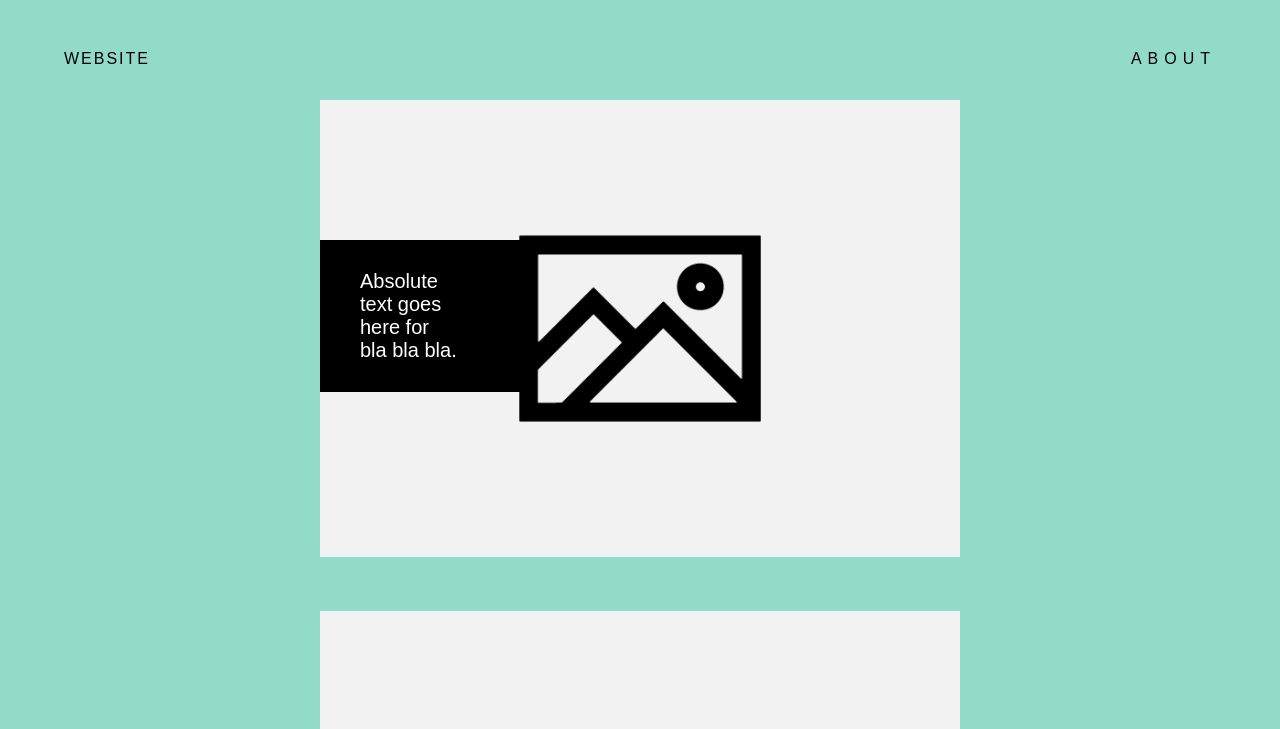
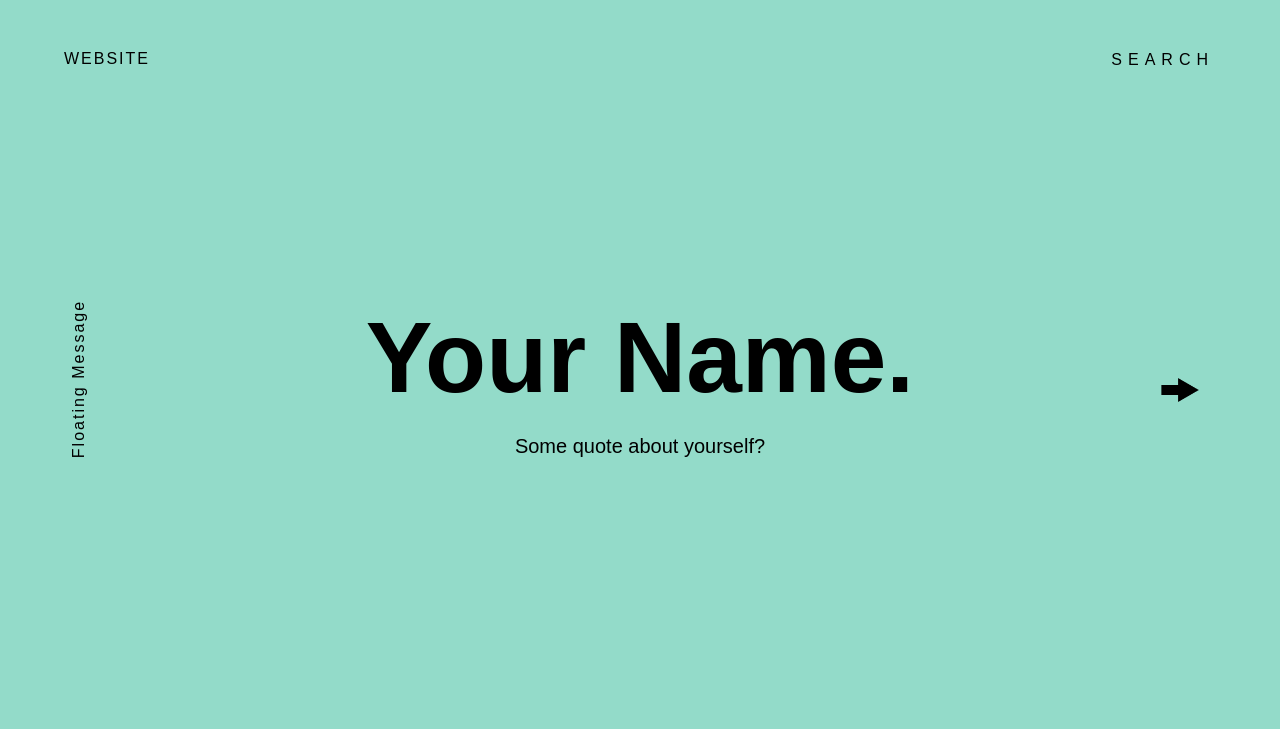
Before and after one commit to charliematina/mockup, a plain HTML site: page index.html in a window 1280 px wide. Shown: the top 729 px of the page. Drawn offline with Linux system fonts and the light colour scheme.

Commit message:
Added floating side text and arrow

```diff
--- a/SASS/style.scss
+++ b/SASS/style.scss
@@ -5,10 +5,55 @@ $nav-font-spacing : 6px;
 $nav-font-size : 16px;
 $nav-height : 50px;
 $div-conatiner-check : none;
+$main-color : #93dbc9;
 $nav-width : 100%;
+$second-color : #93dbc9;
+
+
+input[type=text] {
+	font-size: $nav-font-size;
+	letter-spacing: $nav-font-spacing;
+	color: $primary-font-color;
+	border: none;
+	background-color: $main-color;
+	text-align: right;
+	outline: none;
+}
+
+#floating-text{
+	font-size: $nav-font-size;
+	letter-spacing: 2px;
+	font-weight: 100px;
+	position: absolute;
+	margin-top: 70px;
+	margin-left: 0px;
+	color: $primary-font-color;
+	-ms-transform: rotate(-90deg); /* IE 9 */
+    -webkit-transform: rotate(-90deg); /* Safari */
+    transform: rotate(-90deg); /* Standard syntax */
+}
+
+.arrow img{
+	width: 40px;
+	position: absolute;
+	right: 80px;
+	margin-top: 70px;
+}
+
+.arrow a img{
+	-webkit-transition: width 200ms;
+
+
+}
+
+.arrow a img:hover{
+	width: 45px;
+
+}
+
 
 body{
-	background-color: #93dbc9;
+	background-color: $main-color;;
 	margin: auto;
 	width: 100%;
 	color: $primary-font-color;
@@ -29,8 +74,6 @@ nav a:hover{
 footer a{
 	text-decoration: none;
 	color: $primary-font-color;
-	transition-duration: 1.5s;
-
 }
 
 footer a:hover{
@@ -75,20 +118,23 @@ nav{
 	margin-top: $nav-height;
 }
 
+.center-container{
+	width: 100%;
+	background-color: none;
+	margin-top: 300px;
+}
+
 .absolute-text{
-	position: absolute;
-	color: white;
-	top: 0px;
-	margin-top: 240px;
-	width: 100px;
+	text-align: center;
+	color: $primary-font-color;
+	width: 100%;
+	font-size: 100px;
+	font-weight: 900;
+}
+
+.absolute-text p{
 	font-size: 20px;
-	background-color: black;
-	padding-right: 70px;
-	padding-left: 40px;
-	padding-top: 30px;
-	padding-bottom: 30px;
-
-
+	font-weight: 300;
 }
 
 footer{
@@ -120,18 +166,16 @@ footer{
 }
 
 #mid-container{
+	float: left;
 	width: 100%;
-	margin-top: 100px;
-	height: auto;
-	background-color: none;
+	margin-top: 0px;
+	background-color: red;
 }
 
 .mid-container-content{
 	width: 50%;
-	height: auto;
 	margin: 0 auto;
-	background-color: none;
-	padding-bottom: 50px;
+	background-color: blue;
 }
 
 .mid-container-content img{
--- a/index.html
+++ b/index.html
@@ -8,26 +8,32 @@
 </head>
 <body>
     <div id="master">
+        <div id="floating-text">
+            Floating Message
+        </div>
+        <div class="arrow"><a href="#"><img src="images/arrow-01.png"></a></div>
+    </div>
+        <div class="center-container">
+
+            <div class="absolute-text">
+               Your Name.
+               <p>Some quote about yourself?</p>
+            </div>
+        </div>
         <nav>
             <div id="nav-content">
                 <div id="nav-logo">
                     WEBSITE
                 </div>
                 <div id="nav-menu">
-                    <a href="#">ABOUT</a>
+                    <form>
+                        <input type="text" value="SEARCH">
+                    </form>
                 </div>
             </div>
         </nav>
         <div id="mid-container">
             <div class="mid-container-content">
-             <div class="absolute-text">Absolute text goes here for bla bla bla.</div>
-                <img src="images/placeholder.png">
-            </div>
-            <div class="mid-container-content">
-                <img src="images/placeholder.png">
-            </div>
-            <div class="mid-container-content">
-                <img src="images/placeholder.png">
             </div>
         </div>
     </div>
```
Also changed, not shown: java.html (added, +22 -0 lines), css/style.css, images/arrow-01.png (added), myScript.js (added), 1 other file.
